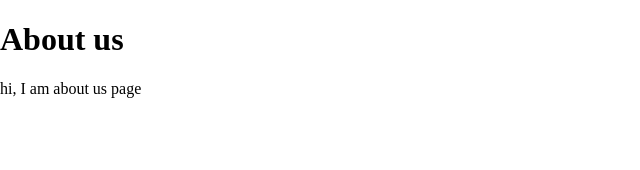
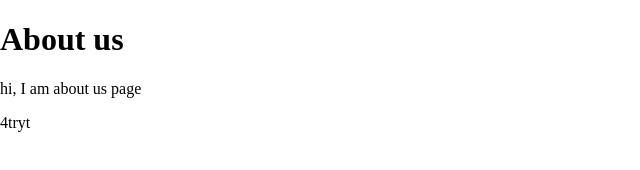
Before and after one commit to subhadip31/learning-git, a plain HTML site: page about.html in a window 1280 px wide. Shown: the full height of the page, 0-640 px from the left. Drawn offline with Linux system fonts and the light colour scheme.

Commit message:
add span tag

```diff
--- a/about.html
+++ b/about.html
@@ -9,5 +9,6 @@
 <body>
     <h1>About us</h1>
     <p>hi, I am about us page</p>
+    <span>4tryt</span>
 </body>
 </html>
```
